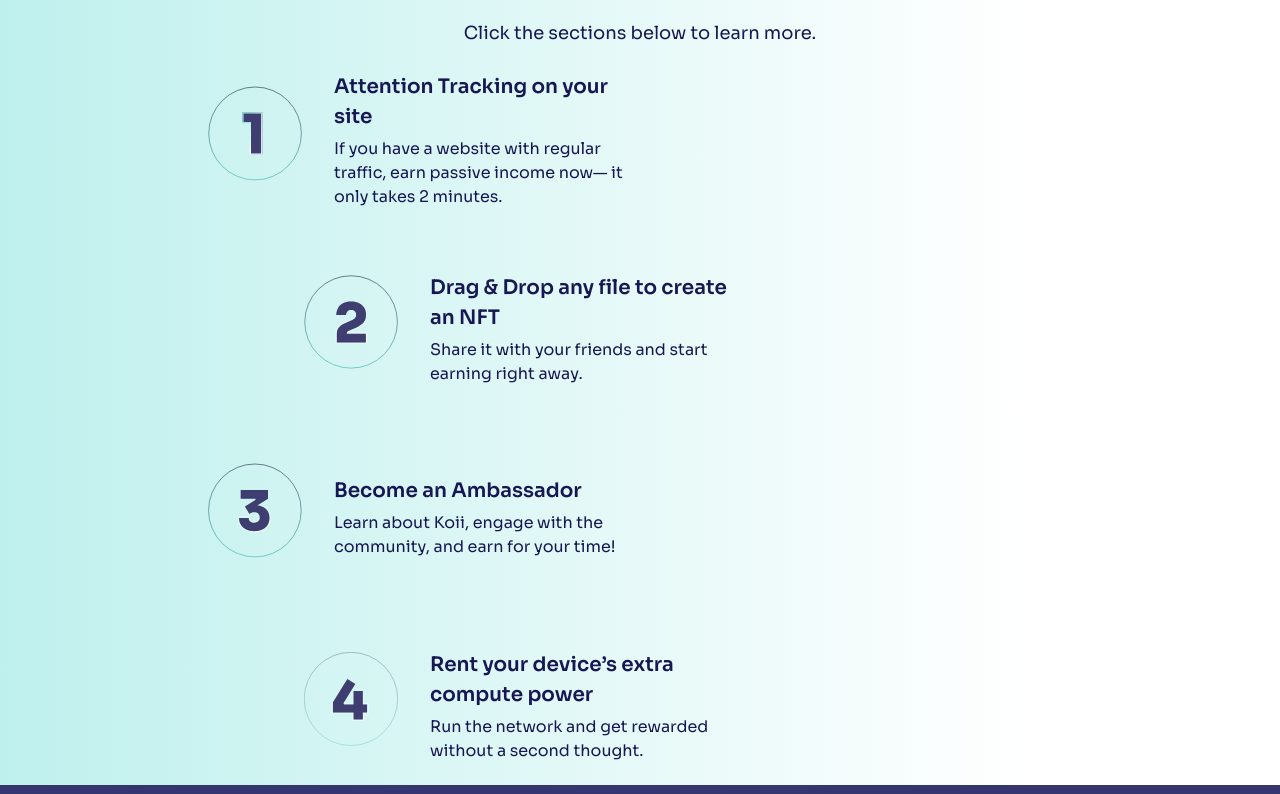
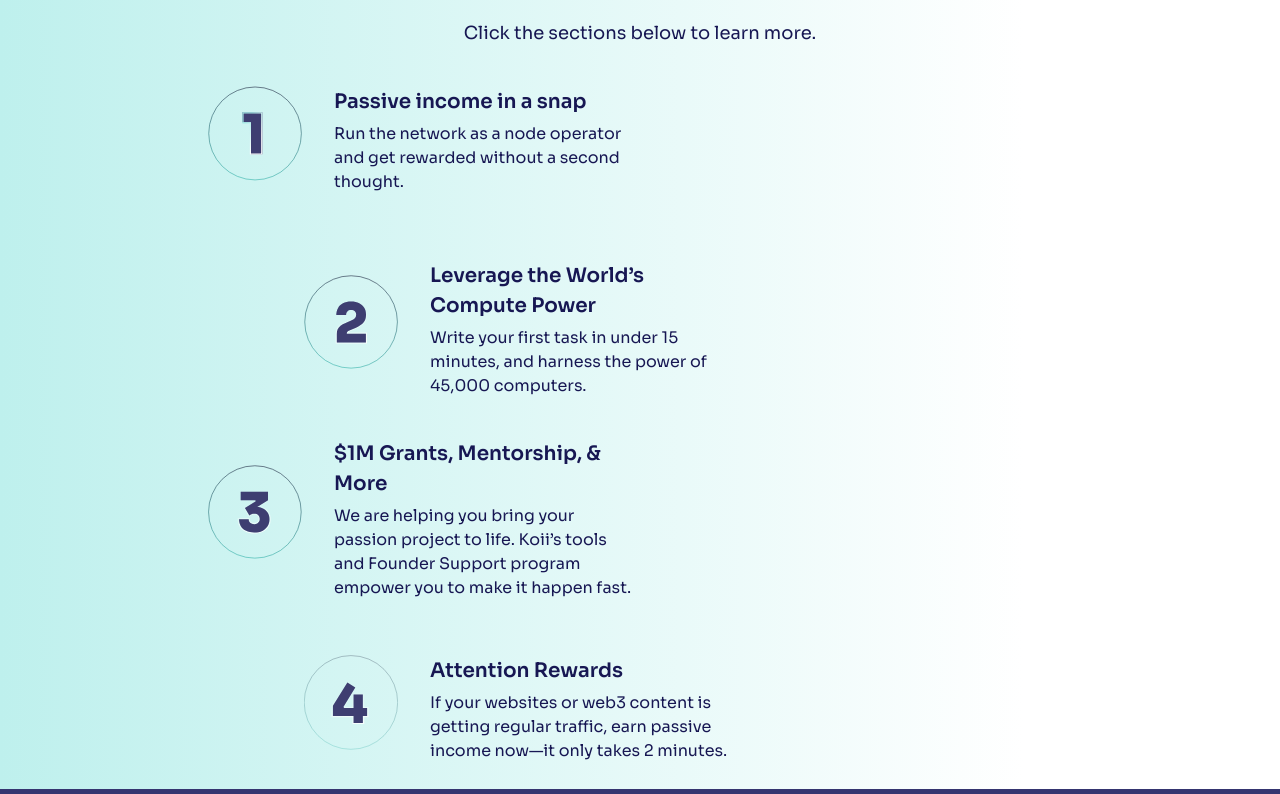
Before and after one commit to koii-network/homepage, a Next.js app: page /earn in a window 1280 px wide. Shown: the part 1366-2160 px from the top of the page. Built offline with nearby package versions, Linux system fonts and the light colour scheme.

Commit message:
update text

```diff
--- a/components/earn/steps/index.tsx
+++ b/components/earn/steps/index.tsx
@@ -14,17 +14,13 @@ export const Steps = () => {
       const Step1 = document.getElementById("Step1Full");
       const Stepbox = document.getElementById("stepbox");
       const Anchor = document.getElementById("subtitle");
-      const ListSection = document.getElementById("ListSection");
       if (
         Stepcard != null &&
         Step1 != null &&
-        Stepbox != null &&
-        ListSection != null
+        Stepbox != null
       ) {
         Stepcard.style.visibility = "hidden";
         Stepcard.style.opacity = "0";
-        ListSection.style.visibility = "hidden";
-        ListSection.style.opacity = "0";
         Step1.style.opacity = "1";
         Step1.style.visibility = "visible";
         Stepbox.classList.add("h-[950px]");
@@ -41,17 +37,13 @@ export const Steps = () => {
       const Stepcard = document.getElementById("Stepcard");
       const Step1 = document.getElementById("Step1Full");
       const Stepbox = document.getElementById("stepbox");
-      const ListSection = document.getElementById("ListSection");
       if (
         Stepcard != null &&
         Step1 != null &&
-        Stepbox != null &&
-        ListSection != null
+        Stepbox != null
       ) {
         Stepcard.style.visibility = "visible";
         Stepcard.style.opacity = "1";
-        ListSection.style.visibility = "visible";
-        ListSection.style.opacity = "1";
         Step1.style.opacity = "0";
         Step1.style.visibility = "hidden";
         Stepbox.classList.remove("h-[950px]");
@@ -209,8 +201,8 @@ export const Steps = () => {
                 imgSrc="/images/earn/step1.svg"
                 width="w-[172.5px]"
                 height="h-[172.5px]"
-                title="Attention Tracking on your site"
-                description="If you have a website with regular traffic, earn passive income now— it only takes 2 minutes."
+                title="Passive income in a snap"
+                description="Run the network as a node operator and get rewarded without a second thought."
                 alt="Dynamic NFT"
                 className={`pl-[4rem] xl:pl-0`}
                 textclassName="text-left"
@@ -222,8 +214,8 @@ export const Steps = () => {
                 imgSrc="/images/earn/step2.svg"
                 width="w-[172.5px]"
                 height="h-[172.5px]"
-                title="Drag & Drop any file to create an NFT"
-                description="Share it with your friends and start earning right away."
+                title="Leverage the World’s Compute Power"
+                description="Write your first task in under 15 minutes, and harness the power of 45,000 computers. "
                 alt="step2"
                 className="items-end md:ml-[10rem] pr-[4rem] xl:pr-0"
                 textclassName="text-right md:text-left items-end xl:items-start"
@@ -235,8 +227,8 @@ export const Steps = () => {
                 imgSrc="/images/earn/step3.svg"
                 width="w-[172.5px]"
                 height="h-[172.5px]"
-                title="Become an Ambassador"
-                description="Learn about Koii, engage with the community, and earn for your time!"
+                title="$1M Grants, Mentorship, & More"
+                description="We are helping you bring your passion project to life. Koii’s tools and Founder Support program empower you to make it happen fast."
                 alt="Koii-X"
                 className="pl-[4rem] xl:pl-0"
                 textclassName="text-left"
@@ -248,8 +240,8 @@ export const Steps = () => {
                 imgSrc="/images/earn/step4_big.svg"
                 width="w-[172.5px]"
                 height="h-[172.5px]"
-                title="Rent your device’s extra compute power"
-                description="Run the network and get rewarded without a second thought."
+                title="Attention Rewards"
+                description="If your websites or web3 content is getting regular traffic, earn passive income now—it only takes 2 minutes."
                 alt="destorage"
                 className="items-end md:ml-[10rem] pr-[4rem] xl:pr-0"
                 textclassName="text-right md:text-left "
@@ -266,8 +258,8 @@ export const Steps = () => {
               imgSrc="/images/earn/step1.svg"
               width="w-[172.5px]"
               height="h-[172.5px]"
-              title="Attention Tracking on your site"
-              description="If you have a website with regular traffic, earn passive income now— it only takes 2 minutes."
+              title="Passive income in a snap"
+              description="Run the network as a node operator and get rewarded without a second thought."
               alt="dynamic nft"
               className="pl-[4rem] xl:pl-0"
               textclassName="text-left"
@@ -277,8 +269,8 @@ export const Steps = () => {
               imgSrc="/images/earn/step3.svg"
               width="w-[172.5px]"
               height="h-[172.5px]"
-              title="Become an Ambassador"
-              description="Learn about Koii, engage with the community, and earn for your time!"
+              title="$1M Grants, Mentorship, & More"
+              description="We are helping you bring your passion project to life. Koii’s tools and Founder Support program empower you to make it happen fast."
               alt="Koii token"
               className="pl-[4rem] xl:pl-0"
               textclassName="text-left"
@@ -288,8 +280,8 @@ export const Steps = () => {
               imgSrc="/images/earn/step2.svg"
               width="w-[172.5px]"
               height="h-[172.5px]"
-              title="Drag & Drop any file to create an NFT"
-              description="Share it with your friends and start earning right away."
+              title="Leverage the World’s Compute Power"
+              description="Write your first task in under 15 minutes, and harness the power of 45,000 computers. "
               alt="step2"
               className="items-end md:ml-[10rem] pr-[4rem] xl:pr-0"
               textclassName="text-right md:text-left items-end xl:items-start"
@@ -299,8 +291,8 @@ export const Steps = () => {
               imgSrc="/images/earn/step4_big.svg"
               width="w-[172.5px]"
               height="h-[172.5px]"
-              title="Rent your device’s extra compute power"
-              description="Run the network and get rewarded without a second thought."
+              title="Attention Rewards"
+              description="If your websites or web3 content is getting regular traffic, earn passive income now—it only takes 2 minutes."
               alt="destorage"
               className="items-end md:ml-[10rem] pr-[4rem] xl:pr-0"
               textclassName="text-right md:text-left"
@@ -310,7 +302,7 @@ export const Steps = () => {
       </div>
 
       <div
-        className={`${styles.step1full} absolute z-10 top-0 right-[50%] translate-x-[50%] pt-[50px] xl:pt-[30px]`}
+        className={`${styles.step1full} absolute z-10 top-[150px] right-[50%] translate-x-[50%] pt-[50px] xl:pt-[30px]`}
         id="Step1Full"
         onMouseLeave={Step1OUT}
       >
@@ -321,21 +313,6 @@ export const Steps = () => {
         ) : (
           ""
         )}
-        <div className="flex flex-col items-center">
-          <p className="text-center text-[32px]">
-            There are so many ways to get involved...
-            <br /> and to earn.
-          </p>
-          {isMobile ? (
-            <p className="text-center text-[18px] pt-[10px]">
-              Tap the sections below to learn more.
-            </p>
-          ) : (
-            <p className="text-center text-[18px] pt-[10px]">
-              Click the sections below to learn more.
-            </p>
-          )}
-        </div>
         <div className=" flex flex-col xl:flex-row px-[4rem] items-center justify-between ">
           <div
             className={`justify-center xl:w-[371px] md:w-[242px] md:h-[242px] xl:h-[371px] mb-[2rem]`}
@@ -385,7 +362,7 @@ export const Steps = () => {
       </div>
 
       <div
-        className={`${styles.step2full} flex flex-col xl:flex-row px-[4rem] items-center justify-between absolute z-10 top-0 right-[50%] translate-x-[50%]`}
+        className={`${styles.step2full} flex flex-col xl:flex-row px-[4rem] items-center justify-between absolute z-10 top-[150px] right-[50%] translate-x-[50%]`}
         id="Step2Full"
         onMouseLeave={Step2OUT}
       >
@@ -430,7 +407,7 @@ export const Steps = () => {
       </div>
 
       <div
-        className={`${styles.step3full} flex flex-col xl:flex-row px-[4rem] items-center justify-between absolute z-10 top-0 right-[50%] translate-x-[50%]`}
+        className={`${styles.step3full} flex flex-col xl:flex-row px-[4rem] items-center justify-between absolute z-10 top-[150px] right-[50%] translate-x-[50%]`}
         id="Step3Full"
         onMouseLeave={Step3OUT}
       >
@@ -474,7 +451,7 @@ export const Steps = () => {
       </div>
 
       <div
-        className={`${styles.step4full} flex flex-col xl:flex-row px-[4rem] items-center justify-between absolute z-10 top-0 right-[50%] translate-x-[50%]`}
+        className={`${styles.step4full} flex flex-col xl:flex-row px-[4rem] items-center justify-between absolute z-10 top-[150px] right-[50%] translate-x-[50%]`}
         id="Step4Full"
         onMouseLeave={Step4OUT}
       >
```
